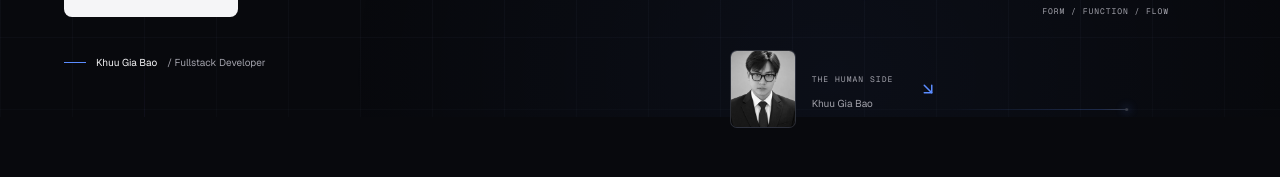
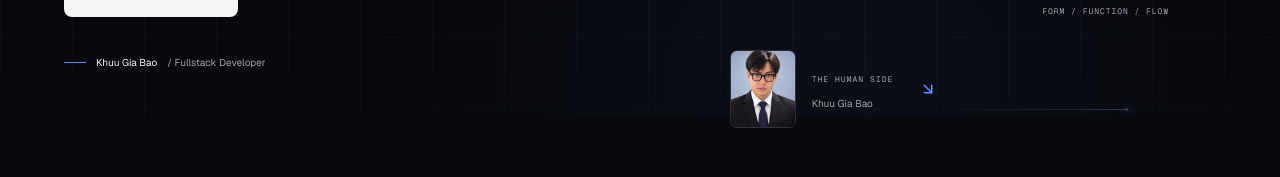
Before and after one commit to itzBaowy/Portfolio, a Next.js app: page / in a window 1280 px wide. Shown: the part 683-860 px from the top of the page. Built offline with nearby package versions, Linux system fonts and the light colour scheme.

Commit message:
fix: preserve original portrait colors

```diff
--- a/src/styles/globals.css
+++ b/src/styles/globals.css
@@ -689,7 +689,6 @@ svg {
 }
 .portrait-image {
   object-fit: cover;
-  filter: grayscale(1);
   transition: transform 0.7s;
 }
 .portrait.portrait-with-image:not(.portrait-compact) {
```
